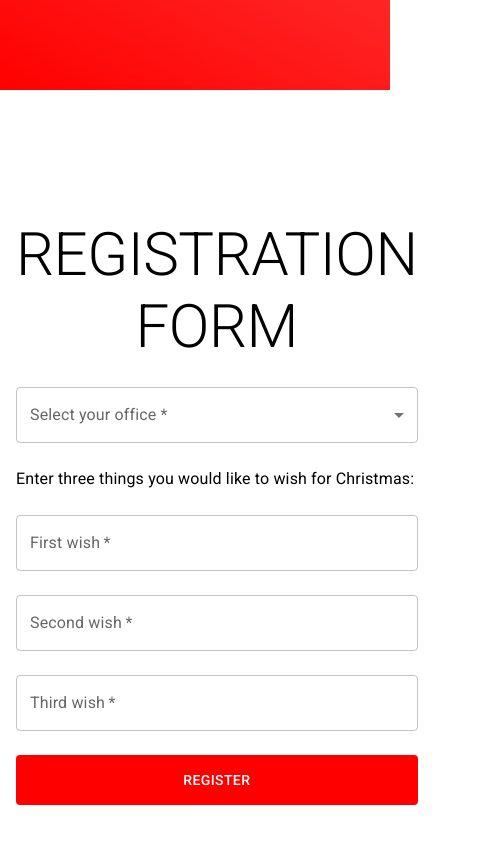
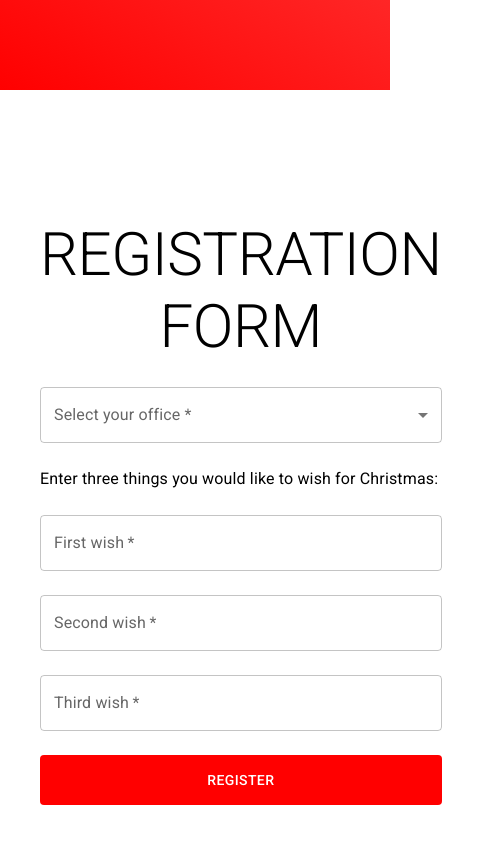
Before and after one commit to ioet/ioet-secret-santa, a React (Vite) app in the folder frontend/: page / in a window 390 px wide. Shown: the part 754-1598 px from the top of the page, 482 px wide, since content can reach past the window. Built offline with nearby package versions, Linux system fonts and the light colour scheme; no server answers.

Commit message:
fix: responsive layout

```diff
--- a/frontend/src/components/RegistrationForm.tsx
+++ b/frontend/src/components/RegistrationForm.tsx
@@ -34,8 +34,8 @@ const RegistrationForm = () => {
         display='block'
         paddingX={{
           md: 10,
-          sm: 2,
-          xs: 2
+          sm: 5,
+          xs: 5
         }}
         textAlign="center"
       >
--- a/frontend/src/pages/Home.tsx
+++ b/frontend/src/pages/Home.tsx
@@ -17,7 +17,7 @@ const Home = ({ isRegistered, setIsRegistered }: Props) => {
       {
         isRegistered
           ? null
-          : < Registration />
+          : < Registration setIsRegistered={setIsRegistered} />
       }
     </>
   );
--- a/frontend/src/pages/Registration.tsx
+++ b/frontend/src/pages/Registration.tsx
@@ -2,7 +2,11 @@ import { Typography, Hidden, Button, Box } from "@mui/material";
 import Image from ".././assets/christmas-gifts.webp"
 import RegistrationForm from "../components/RegistrationForm";
 
-const Registration = () => {
+interface Props {
+  setIsRegistered: React.Dispatch<React.SetStateAction<boolean>>
+}
+
+const Registration = ({ setIsRegistered }: Props) => {
   const scrollWindow = () => {
     window.scrollTo({
       top: document.documentElement.scrollHeight,
@@ -51,7 +55,7 @@ const Registration = () => {
               }}
             >The registration countdown begun!</Typography>
             <Hidden only={['sm', 'xs']}>
-              <Button onClick={scrollWindow} sx={{ color: '#A30000', bgcolor: '#fff', '&:hover': { bgcolor: '#bbb' } }}>Register</Button>
+              <Button onClick={scrollWindow} sx={{ width: '250px', color: '#A30000', bgcolor: '#fff', '&:hover': { bgcolor: '#bbb' } }}>Register</Button>
             </Hidden>
           </Box>
         </Box>
@@ -81,7 +85,7 @@ const Registration = () => {
             <br></br>
             {/* Countdown component here */}
             <Hidden only={['md', 'lg', 'xl']}>
-              <Button onClick={scrollWindow} sx={{ color: '#A30000', bgcolor: '#fff', '&:hover': { bgcolor: '#bbb' } }}>Register</Button>
+              <Button onClick={scrollWindow} sx={{ width: '250px', color: '#A30000', bgcolor: '#fff', '&:hover': { bgcolor: '#bbb' } }}>Register</Button>
             </Hidden>
           </Box>
         </Box>
```
